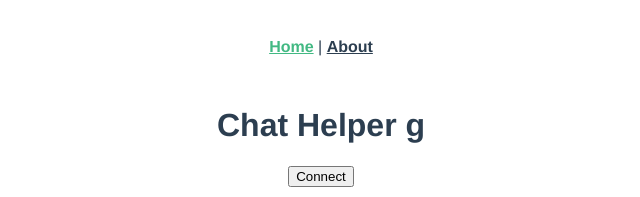
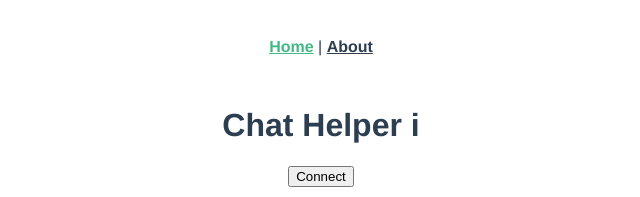
Before and after one commit to devforagirl/ChatHelperFE2, a Vue app: page /#/ in a window 1280 px wide. Shown: the top 197 px of the page, without its empty margins (319-959 px from the left). Built offline with nearby package versions, Linux system fonts and the light colour scheme.

Commit message:
update i
update i

```diff
--- a/src/views/HomeView.vue
+++ b/src/views/HomeView.vue
@@ -1,12 +1,11 @@
 <template>
   <div>
-    <h1>Chat Helper g</h1>
+    <h1>Chat Helper i</h1>
     <div v-if="!socketConnected">
       <button @click="connectSocket">Connect</button>
     </div>
     <div v-else>
       <button @click="disconnectSocket">Disconnect</button>
-      <chat-room />
     </div>
   </div>
 </template>
```
